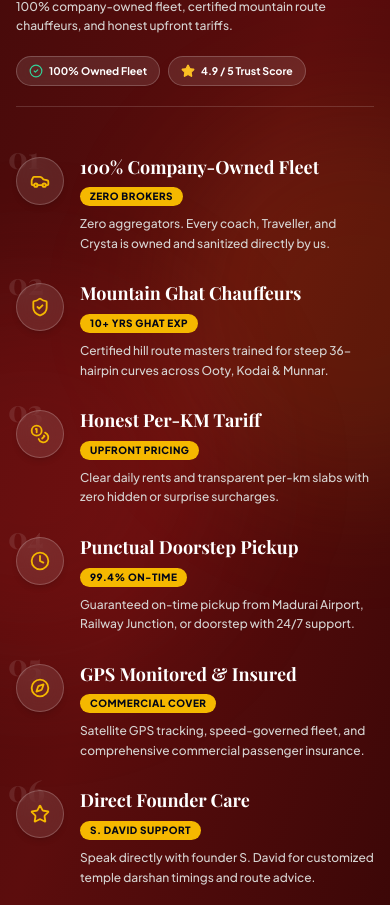
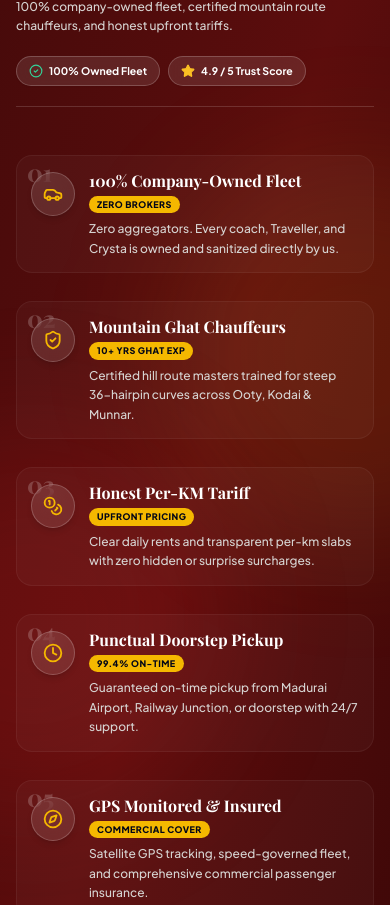
Before and after one commit to karthikn1997/madurai-mariya-travels, a React (Vite) app: page / in a window 390 px wide. Shown: the part 6414-7319 px from the top of the page. Built offline with nearby package versions, Linux system fonts and the light colour scheme; a web font is replaced by a local one.

Commit message:
Enhance WhyChooseUs mobile alignment, badge wrapping, and card contrast

```diff
--- a/src/components/WhyChooseUs.jsx
+++ b/src/components/WhyChooseUs.jsx
@@ -99,7 +99,7 @@ export default function WhyChooseUs({ onBookClick }) {
         {/* ============================================================== */}
         {/* BORDERLESS EDITORIAL FEATURE SHOWCASE                         */}
         {/* ============================================================== */}
-        <div className="grid grid-cols-1 md:grid-cols-2 lg:grid-cols-3 gap-x-10 gap-y-7 sm:gap-y-12">
+        <div className="grid grid-cols-1 md:grid-cols-2 lg:grid-cols-3 gap-y-7 sm:gap-y-12 md:gap-x-10">
           {TRUST_PILLARS.map((pillar, idx) => {
             const Icon = pillar.icon;
             const num = String(idx + 1).padStart(2, '0');
@@ -107,25 +107,25 @@ export default function WhyChooseUs({ onBookClick }) {
             return (
               <div
                 key={pillar.id}
-                className="group relative flex items-start space-x-4 sm:space-x-5 text-left transition-all duration-300"
+                className="group relative flex items-start space-x-3.5 sm:space-x-5 text-left transition-all duration-300 bg-white/[0.03] sm:bg-transparent p-3.5 sm:p-0 rounded-2xl sm:rounded-none border border-white/5 sm:border-transparent"
               >
-                {/* 1. Large Luxury Serif Numeral Watermark + Soft Circular Icon */}
+                {/* 1. Clear Luxury Serif Numeral + Soft Circular Icon */}
                 <div className="relative shrink-0 pt-0.5">
-                  <span className="font-serif text-3xl sm:text-4xl font-black text-white/10 group-hover:text-[#F5B800]/25 transition-colors absolute -top-4 -left-2 pointer-events-none select-none">
+                  <span className="font-serif text-2xl sm:text-3xl font-black text-white/20 group-hover:text-[#F5B800]/40 transition-colors absolute -top-3.5 -left-1 sm:-top-4 sm:-left-2 pointer-events-none select-none">
                     {num}
                   </span>
-                  <div className="relative z-10 w-12 h-12 sm:w-13 sm:h-13 rounded-full bg-white/10 backdrop-blur-md border border-white/20 shadow-md flex items-center justify-center text-[#F5B800] group-hover:bg-[#F5B800] group-hover:text-slate-950 group-hover:scale-108 group-hover:shadow-lg transition-all duration-300">
+                  <div className="relative z-10 w-11 h-11 sm:w-13 sm:h-13 rounded-full bg-white/10 backdrop-blur-md border border-white/20 shadow-md flex items-center justify-center text-[#F5B800] group-hover:bg-[#F5B800] group-hover:text-slate-950 group-hover:scale-105 transition-all duration-300">
                     <Icon className="w-5 h-5 sm:w-6 sm:h-6 stroke-[2.2]" />
                   </div>
                 </div>
 
                 {/* 2. Content & Micro Tag */}
-                <div className="space-y-2 min-w-0 flex-1">
-                  <div className="flex flex-wrap items-center gap-2">
-                    <h3 className="font-serif text-lg sm:text-xl font-bold text-white group-hover:text-[#F5B800] transition-colors leading-snug">
+                <div className="space-y-1.5 sm:space-y-2 min-w-0 flex-1">
+                  <div className="flex flex-col sm:flex-row sm:flex-wrap sm:items-center gap-1 sm:gap-2">
+                    <h3 className="font-serif text-base sm:text-xl font-bold text-white group-hover:text-[#F5B800] transition-colors leading-snug">
                       {pillar.title}
                     </h3>
-                    <span className="px-2.5 py-0.5 rounded-full bg-[#F5B800] text-slate-950 text-[10px] font-black tracking-wider uppercase shadow-xs">
+                    <span className="self-start px-2 py-0.5 rounded-full bg-[#F5B800] text-slate-950 text-[9px] sm:text-[10px] font-black tracking-wider uppercase shadow-xs">
                       {pillar.tag}
                     </span>
                   </div>
```
